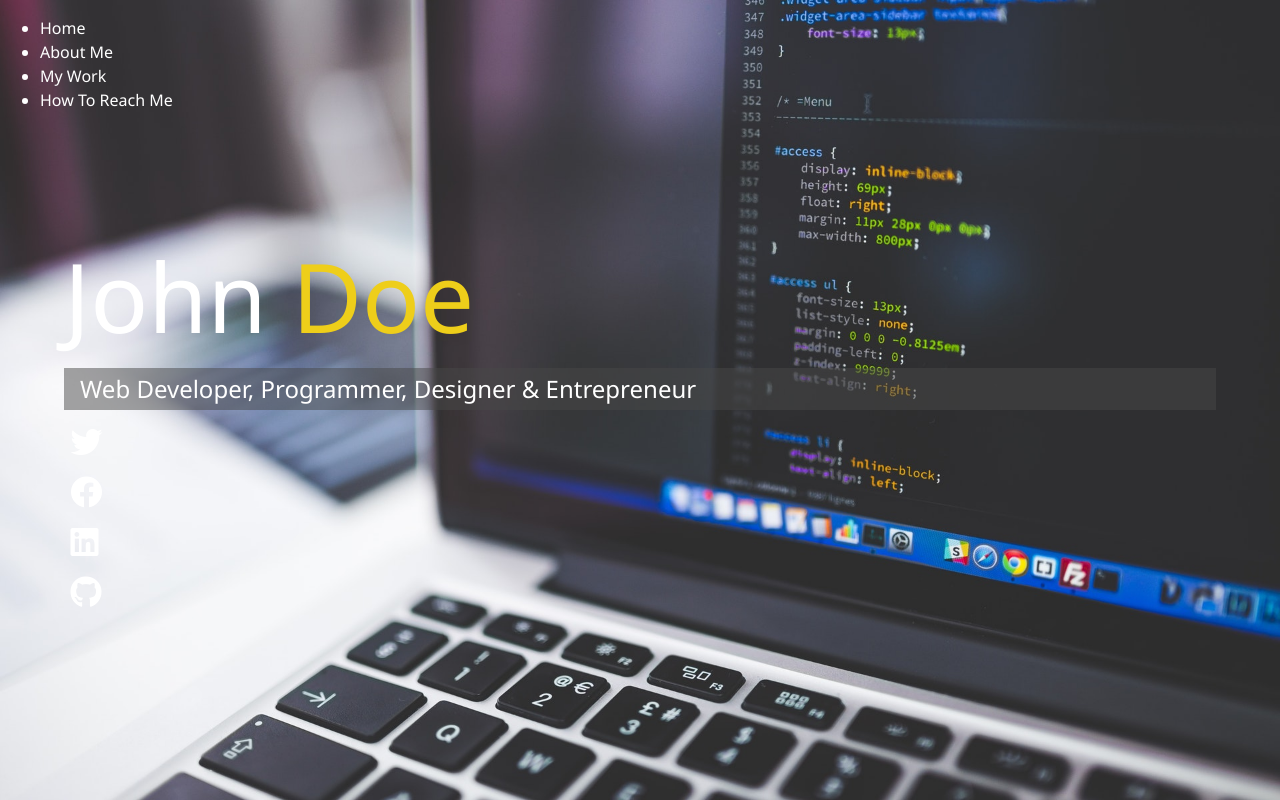
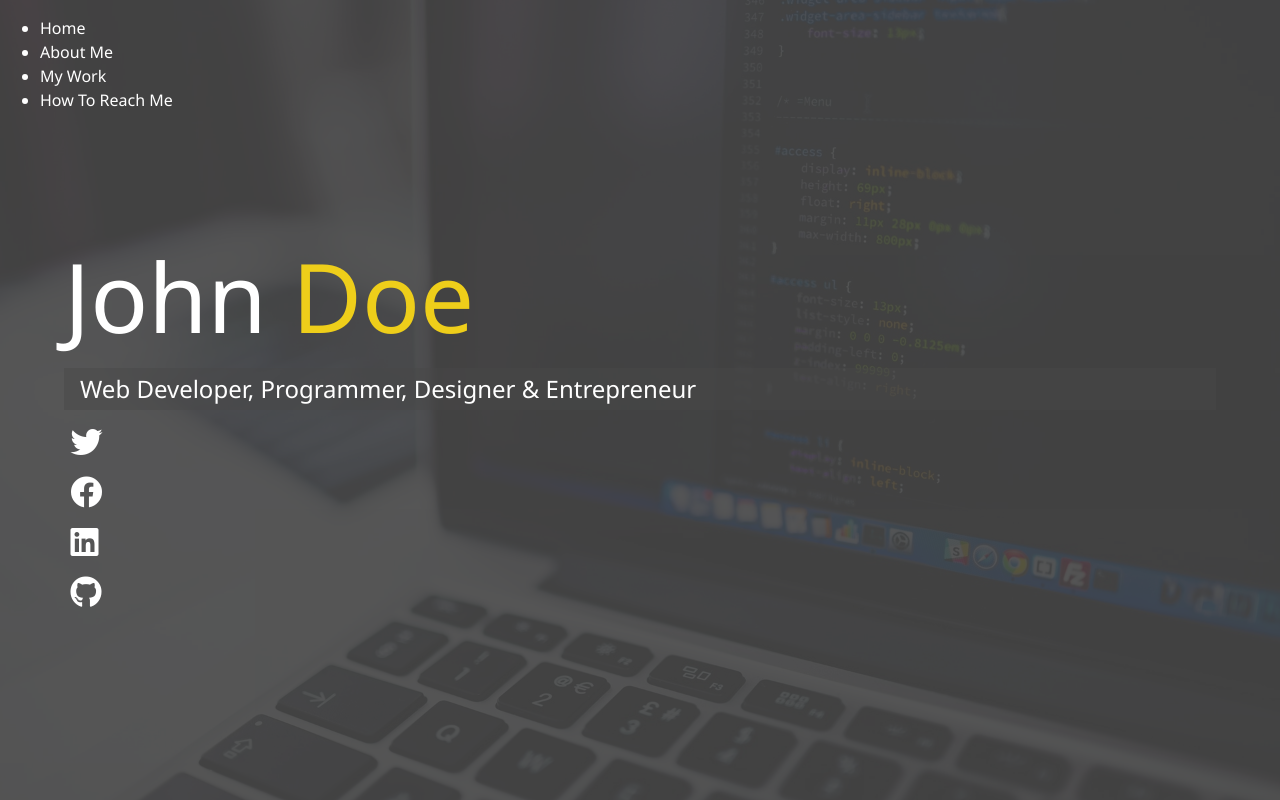
Before and after one commit to sjoseph11236/sass-tutorial, a website: page dist/index.html in a window 1280 px wide. Drawn offline with Linux system fonts and the light colour scheme; files whose address does not match are found by name.

Commit message:
feat: add config file

```diff
--- /dev/null
+++ b/scss/_config.scss
@@ -0,0 +1,31 @@
+$primary-color: #444;
+$secondary-color: #eece1a;
+$show-home-image: true;
+$home-image: url(../img/background.jpg);
+$background-opacity: 0.9;
+
+@mixin easeOut {
+  transition: all 0.5s ease-out;
+}
+
+
+@mixin background {
+  @if $show-home-image {
+    &#bg-img {
+      background: $home-image;
+      background-attachment: fixed;
+      background-size: cover;
+
+      &:after{
+        content: '';
+        position: absolute;
+        top: 0;
+        right: 0;
+        width: 100%;
+        height: 100%;
+        z-index: -1;
+        background: rgba($primary-color, $background-opacity);
+      }
+    }
+  }
+}
--- a/scss/main.scss
+++ b/scss/main.scss
@@ -1,34 +1,4 @@
-$primary-color: #444;
-$secondary-color: #eece1a;
-$show-home-image: true;
-$home-image: url(../dist/img/background.jpg);
-$background-opacity: 0.9;
-
-@mixin easeOut {
-  transition: all 0.5s ease-out;
-}
-
-
-@mixin background {
-  @if $show-home-image {
-    &#bg-img {
-      background: $home-image;
-      background-attachment: fixed;
-      background-size: cover;
-
-
-      // &:after{
-      //   content: '';
-      //   position: absolute;
-      //   top: 0;
-      //   right: 0;
-      //   width: 100%;
-      //   height: 100%;
-      //   background: rgba($primary-color, $background-opacity);
-      // }
-    }
-  }
-}
+@import 'config';
 
 
 * {
@@ -46,7 +16,9 @@ body {
 }
 
 // Headings
-h1, h2, h3 {
+h1,
+h2,
+h3 {
   margin: 0;
   font-weight: 400;
 
```
Also changed, not shown: dist/css/main.css.
